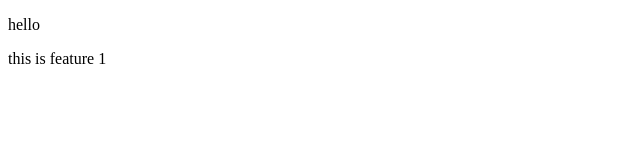
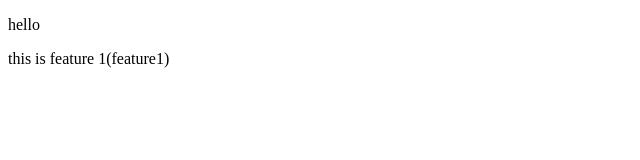
Before and after one commit to Mayankdubey10/newrepos, a plain HTML site: page index.html in a window 1280 px wide. Shown: the full height of the page, 0-640 px from the left. Drawn offline with Linux system fonts and the light colour scheme.

Commit message:
added feature

```diff
--- a/index.html
+++ b/index.html
@@ -7,6 +7,6 @@
 </head>
 <body>
     <p>hello</p>
-    <p>this is feature 1</p>
+    <p>this is feature 1(feature1)</p>
 </body>
 </html>
```
